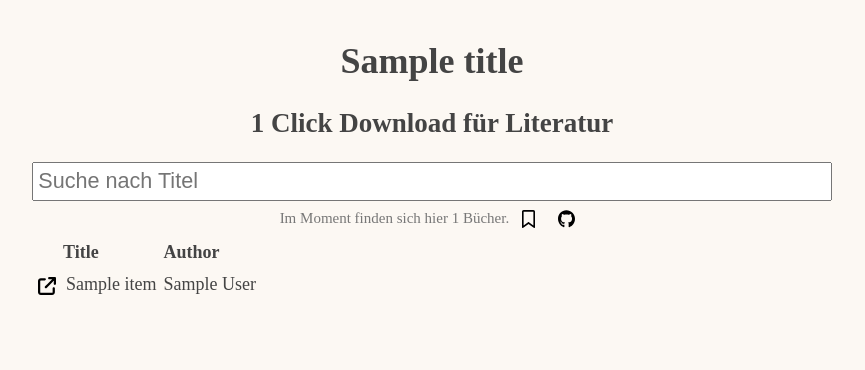
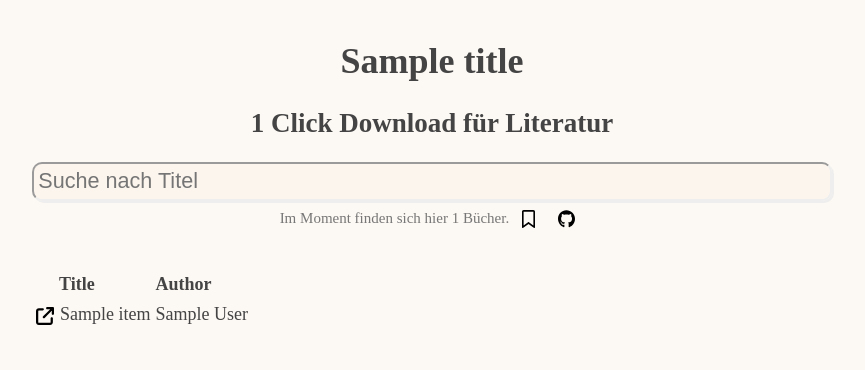
Before and after one commit to eneller/epub2go-web, a Django app: template src/epub2go_web/templates/index.html in a window 1280 px wide. Shown: the top 370 px of the page, without its empty margins (208-1073 px from the left). Run offline with Django 5.2, Linux system fonts and the light colour scheme; the template is opened without the code that fills it: most values are stand-ins (such as "Sample title", 1, 10 or a date in 2020).

Commit message:
frontend tweaks

```diff
--- a/src/core/views.py
+++ b/src/core/views.py
@@ -12,7 +12,7 @@ import logging
 logger = logging.getLogger(__name__) #TODO configure logging
 
 converter = GBConvert(downloaddir=settings.MEDIA_ROOT)
-books = get_all_books()# TODO get from pickle
+books = sorted(get_all_books(), key= lambda b: b.title)# TODO get from pickle
 gbnetloc = urlparse(allbooks_url).netloc
 
 def index(request: HttpRequest):
@@ -21,6 +21,7 @@ def index(request: HttpRequest):
         'http_host': request.META['HTTP_HOST'],
         'books': books,
         'book_count': len(books),
+        'allbooks_url': allbooks_url,
     }
 
     targetParam = request.GET.get('t', None)
--- a/src/epub2go_web/static/styles.css
+++ b/src/epub2go_web/static/styles.css
@@ -5,7 +5,11 @@
     --fg:#444;
     --fg-deemph: #777;
 }
+html{
+    font-family: serif;
+}
 body{
+    background-color: var(--bg);
     margin:40px auto;
     max-width:800px;
     line-height:1.4;
@@ -18,15 +22,10 @@ h1,h2,h3{
     line-height:1.2;
     letter-spacing: -2%;
 }
-
-/* custom styles here */
-body{
-    background-color: var(--bg);
-    font-family: serif;
-}
 header{
     text-align: center;
     justify-content: center;
+    margin-bottom: 4%;
 }
 small{
     color: var(--fg-deemph);
@@ -35,9 +34,13 @@ small{
     width: 100%;
 }
 #searchInput {
+    background-color: var(--bg);
     width: 100%;
     padding: .2em;
     font-size: larger;
+    border-radius: 10px;
+    border-color: var(--bg-acc);
+    box-shadow: var(--bg-acc) 2px 2px;
 }
 th{
     text-align: left;
@@ -65,5 +68,5 @@ a:hover, a:any-link{
     display: block;
     width: 100%;
     height: 100%;
-    padding: 3px;
+    padding: 1px;
 }
--- a/src/epub2go_web/templates/index.html
+++ b/src/epub2go_web/templates/index.html
@@ -18,7 +18,7 @@
             <input type="search" id="searchInput" placeholder="Suche nach Titel" minlength="3">
             </form>
         </search>
-        <small>Im Moment finden sich hier {{ book_count }} Bücher. </small>
+        <small>Im Moment finden sich hier <a href="{{ allbooks_url }}">{{ book_count }} Bücher.</a> </small>
             <a href="javascript:void(window.open('http://{{ http_host }}/?t=' + encodeURIComponent(window.location.toString())))" title="Als Lesezeichen speichern"><!--TODO fix domain part as variable-->
                 <img src="{% static 'bookmark.svg' %}" alt="Bookmarklet" class="header-icon">
             </a>
```
